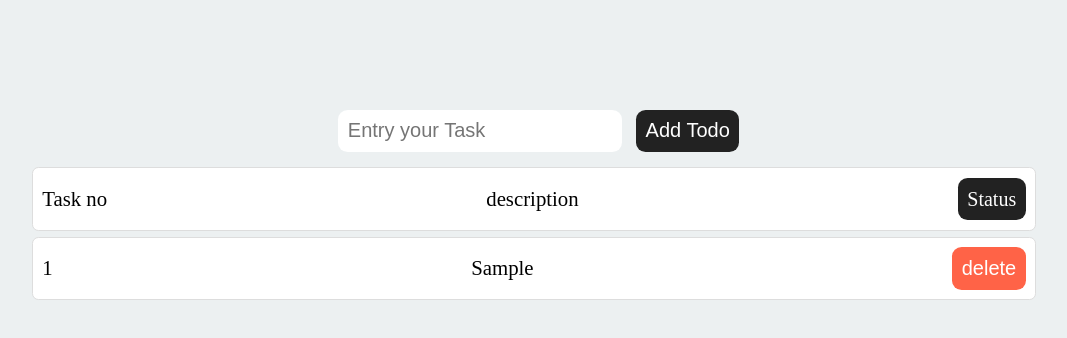
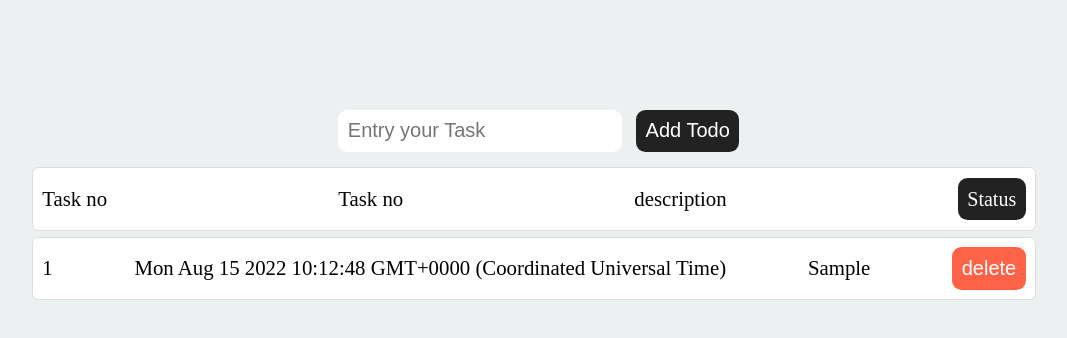
Before and after one commit to coddermoon/todo-app, a plain HTML site: page index.html in a window 1280 px wide. Both pictures are taken after typing "Sample" into the empty fields and a click on the button "Add Todo". Shown: the whole page, without its empty margins (106-1173 px from the left). Drawn offline with Linux system fonts and the light colour scheme.

Commit message:
added date

```diff
--- a/app.js
+++ b/app.js
@@ -54,6 +54,7 @@ const createTodo = (randomId, info) => {
   li.className = 'list-item'
   li.innerHTML = `
 <span>${count}</span>
+<span>${new Date()}</span>
 <span>${info}</span>
 <span><button class="btn text-red" id="delete-btn">delete</button</span>
 
--- a/index.html
+++ b/index.html
@@ -23,6 +23,7 @@
             <ul id="lists">
                 <li class="list-item">
                     <span id="no">Task no</span>
+                    <span id="time">Task no</span>
                     <span>description</span>
                     <span class="btn btn-danger">Status</span>
                 </li>
```
